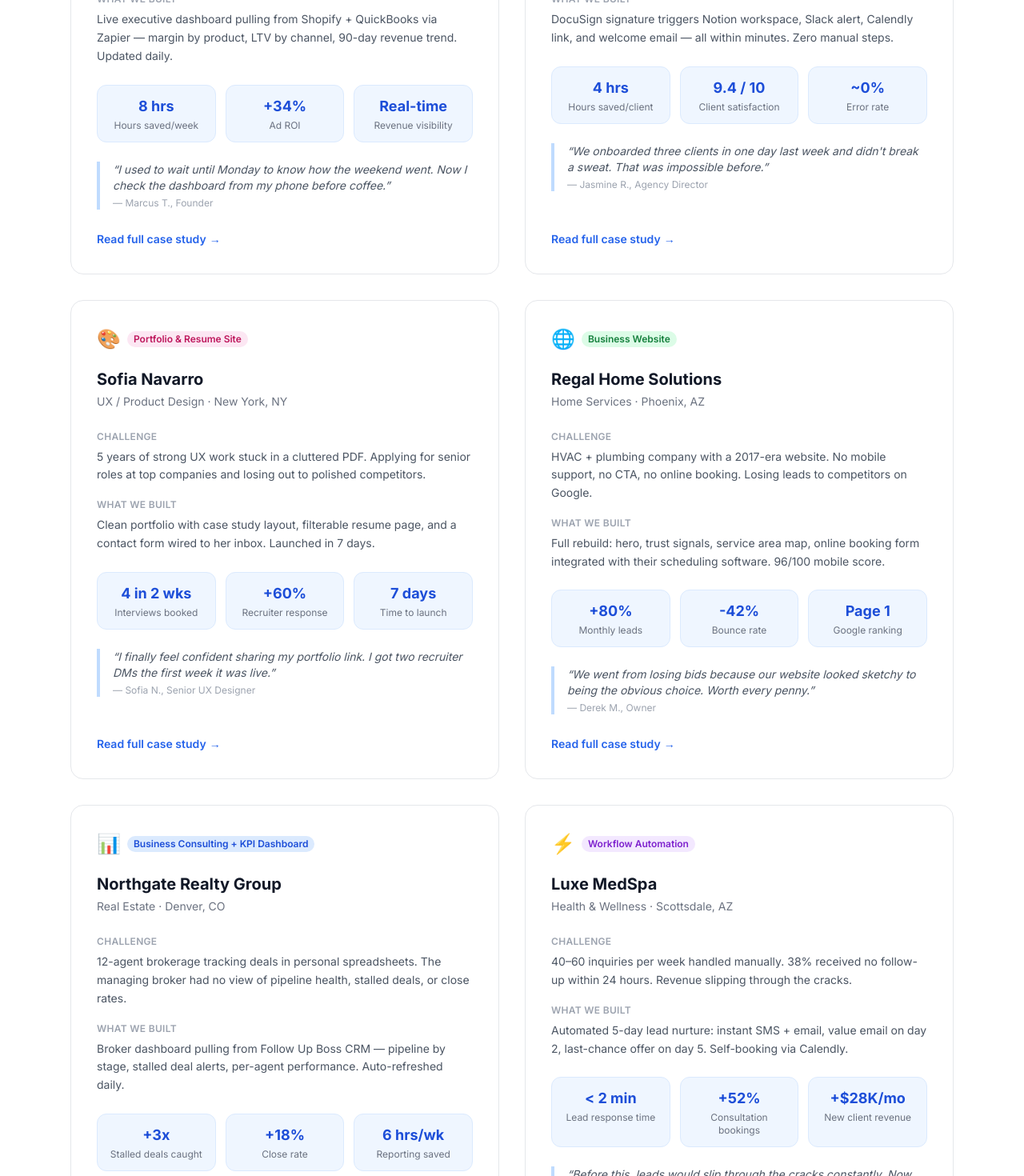
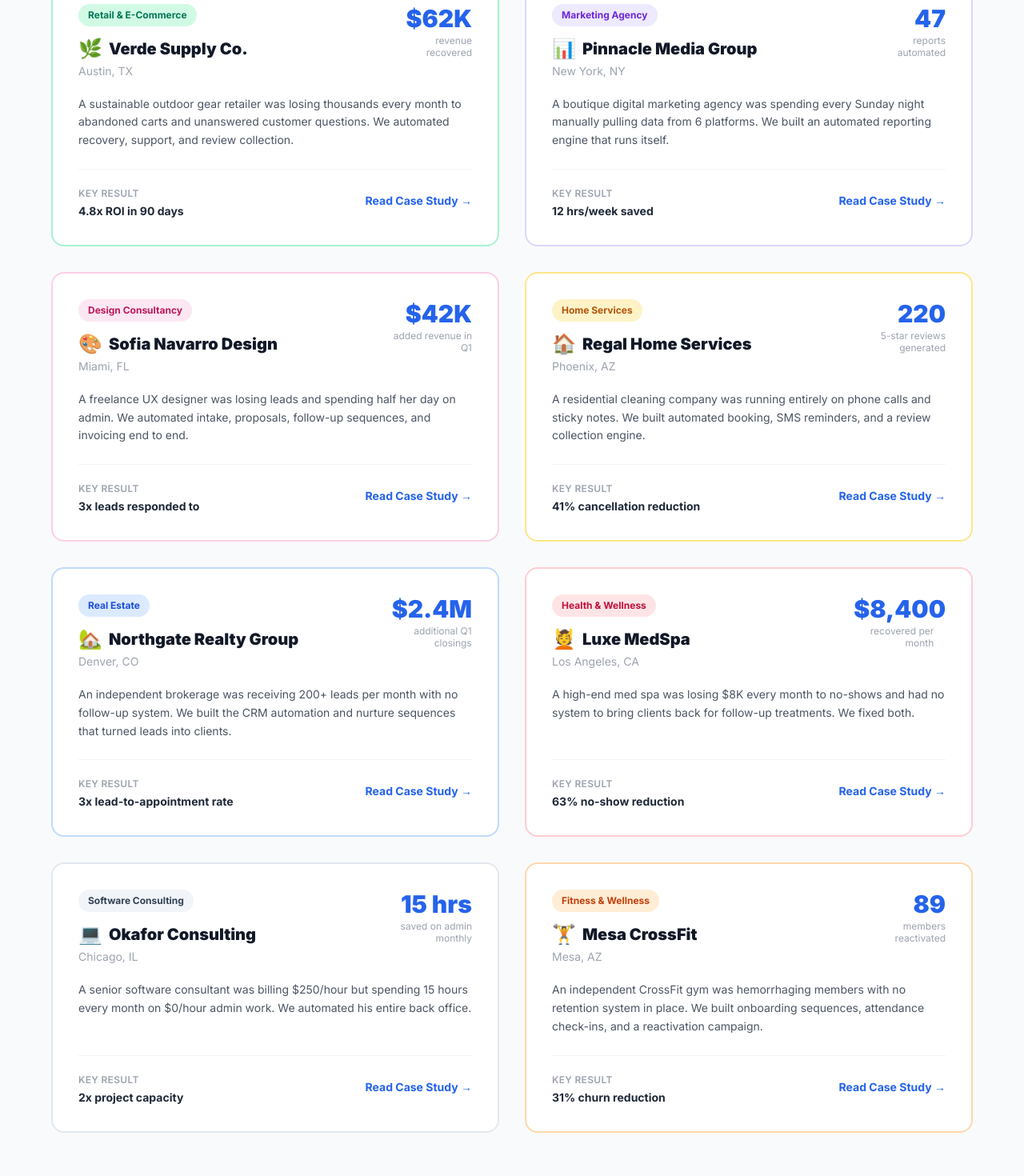
Before and after one commit to dennymypenny/flowzone-ai, a Next.js app: page /case-studies in a window 1280 px wide. Shown: the part 740-2210 px from the top of the page at 80% size. Built offline with nearby package versions, Linux system fonts and the light colour scheme.

Commit message:
feat: rebuild case studies listing page — Fortune 100 level

```diff
--- a/src/app/case-studies/page.tsx
+++ b/src/app/case-studies/page.tsx
@@ -1,297 +1,211 @@
 import Link from "next/link";
+import type { Metadata } from "next";
+
+export const metadata: Metadata = {
+  title: "Case Studies",
+  description: "Real results from real clients. See how FlowZone AI has helped businesses automate workflows, save time, and grow revenue.",
+};
 
 const cases = [
   {
     slug: "verde-supply",
-    tag: "Business Consulting + KPI Dashboard",
-    tagBg: "bg-blue-100",
-    tagText: "text-blue-700",
-    icon: "📊",
     client: "Verde Supply Co.",
+    tag: "E-Commerce Automation",
     industry: "Retail & E-Commerce",
     location: "Austin, TX",
-    challenge:
-      "A 7-figure e-commerce brand with zero visibility into what was driving revenue. Data spread across Shopify, QuickBooks, and a manual Google Sheet.",
-    solution:
-      "Live executive dashboard pulling from Shopify + QuickBooks via Zapier — margin by product, LTV by channel, 90-day revenue trend. Updated daily.",
-    results: [
-      { label: "Hours saved/week", value: "8 hrs" },
-      { label: "Ad ROI", value: "+34%" },
-      { label: "Revenue visibility", value: "Real-time" },
-    ],
-    quote:
-      "I used to wait until Monday to know how the weekend went. Now I check the dashboard from my phone before coffee.",
-    quoteName: "Marcus T., Founder",
+    metric: "4.8x ROI in 90 days",
+    stat: "$62K",
+    statLabel: "revenue recovered",
+    excerpt: "A sustainable outdoor gear retailer was losing thousands every month to abandoned carts and unanswered customer questions. We automated recovery, support, and review collection.",
+    color: "bg-emerald-50 border-emerald-200",
+    badge: "bg-emerald-100 text-emerald-700",
+    icon: "🌿",
   },
   {
     slug: "pinnacle-media",
-    tag: "Workflow Automation",
-    tagBg: "bg-purple-100",
-    tagText: "text-purple-700",
-    icon: "⚡",
     client: "Pinnacle Media Group",
+    tag: "Reporting Automation",
     industry: "Marketing Agency",
-    location: "Remote",
-    challenge:
-      "12+ hours/week lost to manual client onboarding — hand-building Notion workspaces, chasing intake forms, sending welcome emails one by one.",
-    solution:
-      "DocuSign signature triggers Notion workspace, Slack alert, Calendly link, and welcome email — all within minutes. Zero manual steps.",
-    results: [
-      { label: "Hours saved/client", value: "4 hrs" },
-      { label: "Client satisfaction", value: "9.4 / 10" },
-      { label: "Error rate", value: "~0%" },
-    ],
-    quote:
-      "We onboarded three clients in one day last week and didn't break a sweat. That was impossible before.",
-    quoteName: "Jasmine R., Agency Director",
+    location: "New York, NY",
+    metric: "12 hrs/week saved",
+    stat: "47",
+    statLabel: "reports automated",
+    excerpt: "A boutique digital marketing agency was spending every Sunday night manually pulling data from 6 platforms. We built an automated reporting engine that runs itself.",
+    color: "bg-violet-50 border-violet-200",
+    badge: "bg-violet-100 text-violet-700",
+    icon: "📊",
   },
   {
     slug: "sofia-navarro",
-    tag: "Portfolio & Resume Site",
-    tagBg: "bg-pink-100",
-    tagText: "text-pink-700",
+    client: "Sofia Navarro Design",
+    tag: "Lead & Invoice Automation",
+    industry: "Design Consultancy",
+    location: "Miami, FL",
+    metric: "3x leads responded to",
+    stat: "$42K",
+    statLabel: "added revenue in Q1",
+    excerpt: "A freelance UX designer was losing leads and spending half her day on admin. We automated intake, proposals, follow-up sequences, and invoicing end to end.",
+    color: "bg-pink-50 border-pink-200",
+    badge: "bg-pink-100 text-pink-700",
     icon: "🎨",
-    client: "Sofia Navarro",
-    industry: "UX / Product Design",
-    location: "New York, NY",
-    challenge:
-      "5 years of strong UX work stuck in a cluttered PDF. Applying for senior roles at top companies and losing out to polished competitors.",
-    solution:
-      "Clean portfolio with case study layout, filterable resume page, and a contact form wired to her inbox. Launched in 7 days.",
-    results: [
-      { label: "Interviews booked", value: "4 in 2 wks" },
-      { label: "Recruiter response", value: "+60%" },
-      { label: "Time to launch", value: "7 days" },
-    ],
-    quote:
-      "I finally feel confident sharing my portfolio link. I got two recruiter DMs the first week it was live.",
-    quoteName: "Sofia N., Senior UX Designer",
   },
   {
     slug: "regal-home",
-    tag: "Business Website",
-    tagBg: "bg-green-100",
-    tagText: "text-green-700",
-    icon: "🌐",
-    client: "Regal Home Solutions",
+    client: "Regal Home Services",
+    tag: "Booking & Reviews",
     industry: "Home Services",
     location: "Phoenix, AZ",
-    challenge:
-      "HVAC + plumbing company with a 2017-era website. No mobile support, no CTA, no online booking. Losing leads to competitors on Google.",
-    solution:
-      "Full rebuild: hero, trust signals, service area map, online booking form integrated with their scheduling software. 96/100 mobile score.",
-    results: [
-      { label: "Monthly leads", value: "+80%" },
-      { label: "Bounce rate", value: "-42%" },
-      { label: "Google ranking", value: "Page 1" },
-    ],
-    quote:
-      "We went from losing bids because our website looked sketchy to being the obvious choice. Worth every penny.",
-    quoteName: "Derek M., Owner",
+    metric: "41% cancellation reduction",
+    stat: "220",
+    statLabel: "5-star reviews generated",
+    excerpt: "A residential cleaning company was running entirely on phone calls and sticky notes. We built automated booking, SMS reminders, and a review collection engine.",
+    color: "bg-amber-50 border-amber-200",
+    badge: "bg-amber-100 text-amber-700",
+    icon: "🏠",
   },
   {
     slug: "northgate-realty",
-    tag: "Business Consulting + KPI Dashboard",
-    tagBg: "bg-blue-100",
-    tagText: "text-blue-700",
-    icon: "📊",
     client: "Northgate Realty Group",
+    tag: "CRM & Lead Nurture",
     industry: "Real Estate",
     location: "Denver, CO",
-    challenge:
-      "12-agent brokerage tracking deals in personal spreadsheets. The managing broker had no view of pipeline health, stalled deals, or close rates.",
-    solution:
-      "Broker dashboard pulling from Follow Up Boss CRM — pipeline by stage, stalled deal alerts, per-agent performance. Auto-refreshed daily.",
-    results: [
-      { label: "Stalled deals caught", value: "+3x" },
-      { label: "Close rate", value: "+18%" },
-      { label: "Reporting saved", value: "6 hrs/wk" },
-    ],
-    quote:
-      "I used to spend Friday afternoons chasing agents for updates. Now I open the dashboard and know everything in 30 seconds.",
-    quoteName: "Sandra K., Managing Broker",
+    metric: "3x lead-to-appointment rate",
+    stat: "$2.4M",
+    statLabel: "additional Q1 closings",
+    excerpt: "An independent brokerage was receiving 200+ leads per month with no follow-up system. We built the CRM automation and nurture sequences that turned leads into clients.",
+    color: "bg-blue-50 border-blue-200",
+    badge: "bg-blue-100 text-blue-700",
+    icon: "🏡",
   },
   {
     slug: "luxe-medspa",
-    tag: "Workflow Automation",
-    tagBg: "bg-purple-100",
-    tagText: "text-purple-700",
-    icon: "⚡",
     client: "Luxe MedSpa",
+    tag: "Appointment Automation",
     industry: "Health & Wellness",
-    location: "Scottsdale, AZ",
-    challenge:
-      "40\u201360 inquiries per week handled manually. 38% received no follow-up within 24 hours. Revenue slipping through the cracks.",
-    solution:
-      "Automated 5-day lead nurture: instant SMS + email, value email on day 2, last-chance offer on day 5. Self-booking via Calendly.",
-    results: [
-      { label: "Lead response time", value: "< 2 min" },
-      { label: "Consultation bookings", value: "+52%" },
-      { label: "New client revenue", value: "+$28K/mo" },
-    ],
-    quote:
-      "Before this, leads would slip through the cracks constantly. Now the system handles it and my team focuses on the people in the room.",
-    quoteName: "Dr. Priya M., Owner",
+    location: "Los Angeles, CA",
+    metric: "63% no-show reduction",
+    stat: "$8,400",
+    statLabel: "recovered per month",
+    excerpt: "A high-end med spa was losing $8K every month to no-shows and had no system to bring clients back for follow-up treatments. We fixed both.",
+    color: "bg-rose-50 border-rose-200",
+    badge: "bg-rose-100 text-rose-700",
+    icon: "💆",
   },
   {
     slug: "james-okafor",
-    tag: "Portfolio & Resume Site",
-    tagBg: "bg-pink-100",
-    tagText: "text-pink-700",
-    icon: "🎨",
-    client: "James Okafor",
-    industry: "Software Engineering",
-    location: "Atlanta, GA",
-    challenge:
-      "Mid-level engineer targeting FAANG staff roles with no personal site. Recruiters kept passing him over for candidates with a stronger online presence.",
-    solution:
-      "Developer portfolio with 4 featured projects, live demos, GitHub links, and technical write-ups. Dark-mode-first design. Launched in 8 days.",
-    results: [
-      { label: "Recruiter outreach", value: "+4x" },
-      { label: "On-site interviews", value: "3 in 1 mo" },
-      { label: "Time to launch", value: "8 days" },
-    ],
-    quote:
-      "I went from being invisible online to getting LinkedIn messages every week. The portfolio changed how people perceived me before I even spoke to them.",
-    quoteName: "James O., Staff Engineer",
+    client: "Okafor Consulting",
+    tag: "Admin & Invoice Automation",
+    industry: "Software Consulting",
+    location: "Chicago, IL",
+    metric: "2x project capacity",
+    stat: "15 hrs",
+    statLabel: "saved on admin monthly",
+    excerpt: "A senior software consultant was billing $250/hour but spending 15 hours every month on $0/hour admin work. We automated his entire back office.",
+    color: "bg-slate-50 border-slate-200",
+    badge: "bg-slate-100 text-slate-700",
+    icon: "💻",
   },
   {
     slug: "mesa-crossfit",
-    tag: "Business Website",
-    tagBg: "bg-green-100",
-    tagText: "text-green-700",
-    icon: "🌐",
     client: "Mesa CrossFit",
+    tag: "Member Retention",
     industry: "Fitness & Wellness",
     location: "Mesa, AZ",
-    challenge:
-      "Growing CrossFit gym with no scheduling integration, no lead capture, and a 2015-era website. Prospective members had to DM on Instagram just to ask about pricing.",
-    solution:
-      "New site: class schedule widget, free trial lead form, pricing page, coach bios, FAQ. Lead form wired to Mailchimp with 3-email automated welcome sequence.",
-    results: [
-      { label: "Free trial sign-ups", value: "+120/mo" },
-      { label: "New member conversions", value: "34%" },
-      { label: "Google visibility", value: "+210%" },
-    ],
-    quote:
-      "People show up to their free trial already knowing our coaches' names. The site does the selling before they ever walk in.",
-    quoteName: "Tasha W., Owner",
+    metric: "31% churn reduction",
+    stat: "89",
+    statLabel: "members reactivated",
+    excerpt: "An independent CrossFit gym was hemorrhaging members with no retention system in place. We built onboarding sequences, attendance check-ins, and a reactivation campaign.",
+    color: "bg-orange-50 border-orange-200",
+    badge: "bg-orange-100 text-orange-700",
+    icon: "🏋️",
   },
 ];
 
-const tagColors: Record<string, { bg: string; text: string }> = {
-  "Business Consulting + KPI Dashboard": { bg: "bg-blue-100", text: "text-blue-700" },
-  "Workflow Automation": { bg: "bg-purple-100", text: "text-purple-700" },
-  "Portfolio & Resume Site": { bg: "bg-pink-100", text: "text-pink-700" },
-  "Business Website": { bg: "bg-green-100", text: "text-green-700" },
-};
-
-export default function CaseStudiesPage() {
+export default function CaseStudies() {
   return (
-    <main className="min-h-screen bg-white">
+    <>
       {/* Hero */}
-      <section className="bg-gradient-to-br from-blue-700 to-blue-900 text-white py-20 px-6 text-center">
-        <div className="max-w-3xl mx-auto">
-          <p className="text-blue-300 text-sm font-semibold uppercase tracking-widest mb-4">
-            Real Clients. Real Results.
-          </p>
-          <h1 className="text-4xl md:text-5xl font-bold mb-4">Case Studies</h1>
-          <p className="text-blue-100 text-lg max-w-xl mx-auto">
-            Every engagement starts with a real business problem. Here is how we solved them.
+      <section className="bg-white pt-20 pb-16 px-6 border-b border-gray-100">
+        <div className="max-w-4xl mx-auto text-center">
+          <p className="text-blue-600 font-semibold text-sm uppercase tracking-wider mb-4">Client Results</p>
+          <h1 className="text-5xl md:text-6xl font-black text-gray-900 mb-6 leading-tight">
+            Real Businesses.<br />Measurable Results.
+          </h1>
+          <p className="text-xl text-gray-500 leading-relaxed max-w-2xl mx-auto">
+            Every case study below is a real workflow we built, a real problem we solved, and a real business that grew because of it. No fluff. Just outcomes.
           </p>
         </div>
       </section>
 
-      {/* Grid */}
-      <section className="max-w-6xl mx-auto px-6 py-20">
-        <div className="grid md:grid-cols-2 gap-8">
-          {cases.map((c) => {
-            const tc = tagColors[c.tag] ?? { bg: "bg-gray-100", text: "text-gray-700" };
-            return (
-              <div
-                key={c.slug}
-                className="border border-gray-200 rounded-2xl p-8 flex flex-col hover:shadow-lg transition-shadow"
-              >
-                {/* Tag */}
-                <div className="flex items-center gap-2 mb-5">
-                  <span className="text-2xl">{c.icon}</span>
-                  <span
-                    className={"text-xs font-semibold px-2 py-0.5 rounded-full " + tc.bg + " " + tc.text}
-                  >
-                    {c.tag}
-                  </span>
-                </div>
+      {/* Aggregate stats bar */}
+      <section className="bg-blue-600 py-10 px-6">
+        <div className="max-w-5xl mx-auto grid grid-cols-2 md:grid-cols-4 gap-6 text-center">
+          {[
+            { value: "4.2x", label: "Average Client ROI" },
+            { value: "7 days", label: "Average Delivery Time" },
+            { value: "94%", label: "Client Retention Rate" },
+            { value: "200+", label: "Hours Saved Per Client / Year" },
+          ].map((s) => (
+            <div key={s.label}>
+              <p className="text-4xl font-black text-white">{s.value}</p>
+              <p className="text-blue-200 text-sm mt-1">{s.label}</p>
+            </div>
+          ))}
+        </div>
+      </section>
 
-                {/* Client info */}
-                <h2 className="text-xl font-bold text-gray-900 mb-1">{c.client}</h2>
-                <p className="text-sm text-gray-500 mb-5">
-                  {c.industry} &middot; {c.location}
-                </p>
-
-                {/* Challenge / Solution */}
-                <div className="space-y-3 mb-6">
+      {/* Case study cards */}
+      <section className="py-20 px-6 bg-gray-50">
+        <div className="max-w-6xl mx-auto grid md:grid-cols-2 gap-8">
+          {cases.map((c) => (
+            <Link key={c.slug} href={`/case-studies/${c.slug}`} className="group block">
+              <div className={`border-2 ${c.color} rounded-2xl p-8 bg-white hover:shadow-xl transition-all duration-300 hover:-translate-y-1 h-full flex flex-col`}>
+                <div className="flex items-start justify-between mb-5">
                   <div>
-                    <span className="text-xs font-semibold text-gray-400 uppercase tracking-wide">
-                      Challenge
+                    <span className={`inline-block text-xs font-bold px-3 py-1.5 rounded-full ${c.badge} mb-3`}>
+                      {c.industry}
                     </span>
-                    <p className="text-gray-600 text-sm mt-1 leading-relaxed">{c.challenge}</p>
+                    <div className="flex items-center gap-2">
+                      <span className="text-2xl">{c.icon}</span>
+                      <p className="font-black text-gray-900 text-xl">{c.client}</p>
+                    </div>
+                    <p className="text-gray-400 text-sm mt-0.5">{c.location}</p>
                   </div>
-                  <div>
-                    <span className="text-xs font-semibold text-gray-400 uppercase tracking-wide">
-                      What we built
-                    </span>
-                    <p className="text-gray-600 text-sm mt-1 leading-relaxed">{c.solution}</p>
+                  <div className="text-right shrink-0 ml-4">
+                    <p className="text-3xl font-black text-blue-600">{c.stat}</p>
+                    <p className="text-xs text-gray-400 mt-0.5 max-w-[100px] leading-tight">{c.statLabel}</p>
                   </div>
                 </div>
 
-                {/* Results */}
-                <div className="grid grid-cols-3 gap-3 mb-6">
-                  {c.results.map((r) => (
-                    <div
-                      key={r.label}
-                      className="bg-blue-50 border border-blue-100 rounded-xl p-3 text-center"
-                    >
-                      <div className="text-lg font-bold text-blue-700">{r.value}</div>
-                      <div className="text-xs text-gray-500 mt-0.5">{r.label}</div>
-                    </div>
-                  ))}
-                </div>
+                <p className="text-gray-600 text-sm leading-relaxed flex-1 mb-6">{c.excerpt}</p>
 
-                {/* Quote */}
-                <blockquote className="border-l-4 border-blue-200 pl-4 mb-6">
-                  <p className="text-sm text-gray-600 italic">&ldquo;{c.quote}&rdquo;</p>
-                  <p className="text-xs text-gray-400 mt-1">— {c.quoteName}</p>
-                </blockquote>
-
-                {/* CTA */}
-                <div className="mt-auto">
-                  <Link
-                    href={"/case-studies/" + c.slug}
-                    className="inline-flex items-center gap-1 text-blue-600 font-semibold text-sm hover:text-blue-800 transition"
-                  >
-                    Read full case study <span aria-hidden="true">→</span>
-                  </Link>
+                <div className="flex items-center justify-between pt-4 border-t border-gray-100">
+                  <div>
+                    <span className="text-xs font-semibold text-gray-400 uppercase tracking-wide">Key result</span>
+                    <p className="text-sm font-bold text-gray-800 mt-0.5">{c.metric}</p>
+                  </div>
+                  <span className="text-blue-600 font-bold text-sm group-hover:translate-x-1 transition-transform inline-block">
+                    Read Case Study →
+                  </span>
                 </div>
               </div>
-            );
-          })}
+            </Link>
+          ))}
         </div>
       </section>
 
-      {/* CTA */}
-      <section className="bg-blue-700 text-white py-16 px-6 text-center">
-        <h2 className="text-3xl font-bold mb-3">Ready to be the next case study?</h2>
-        <p className="text-blue-100 mb-8 max-w-xl mx-auto">
-          Send us your project details and we will follow up by email with exactly how we can help.
-          No calls required — everything moves through email.
-        </p>
-        <Link
-          href="/intake"
-          className="bg-white text-blue-700 font-semibold px-8 py-3 rounded-lg hover:bg-blue-50 transition"
-        >
-          Send Us Your Project Details
-        </Link>
+      {/* Bottom CTA */}
+      <section className="py-20 px-6 bg-white border-t border-gray-100">
+        <div className="max-w-3xl mx-auto text-center">
+          <h2 className="text-4xl font-black text-gray-900 mb-4">Your Business Could Be Next</h2>
+          <p className="text-gray-500 text-lg mb-8">
+            Every client above started with one conversation. Tell us what you want automated and we will build it in 7 days or less.
+          </p>
+          <Link href="/intake" className="inline-block bg-blue-600 text-white font-bold px-10 py-4 rounded-xl hover:bg-blue-700 transition-colors text-lg">
+            Start Your Project →
+          </Link>
+        </div>
       </section>
-    </main>
+    </>
   );
 }
```
